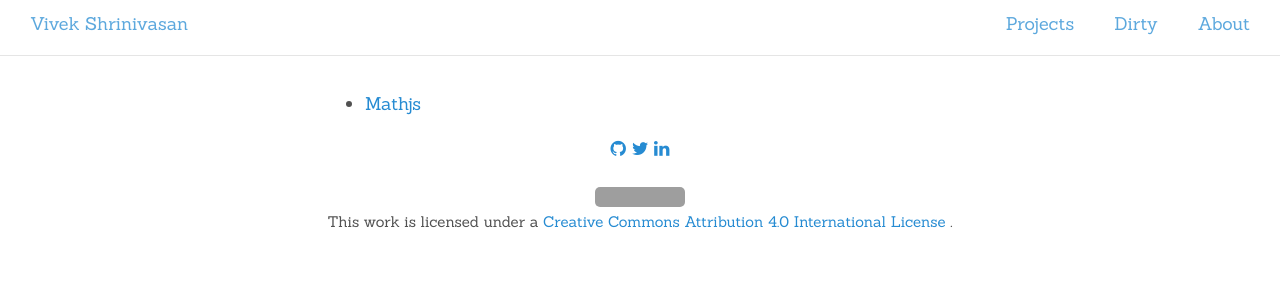
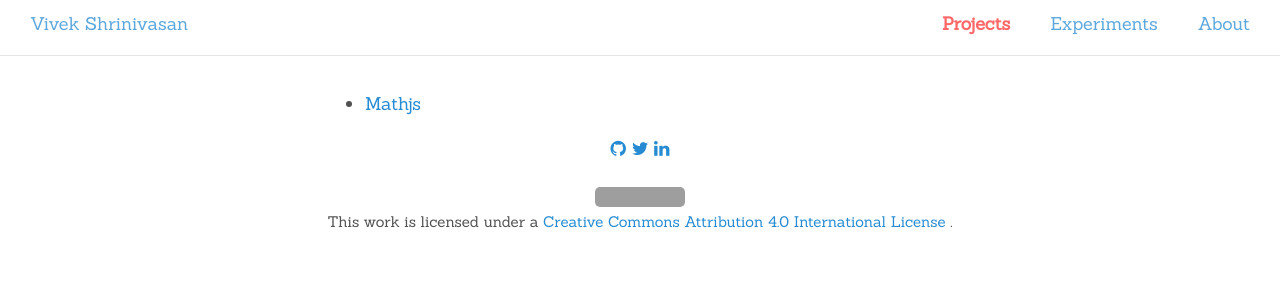
Before and after one commit to kaizer1v/kaizer1v.github.io, a Jekyll site: the page built from projects.md, in a window 1280 px wide. Shown: the top 300 px of the page. Built offline with Jekyll 4.4.1, drawn with Linux system fonts in a browser that asks for light colours; nearby versions of some CDN libraries; grey boxes are pictures that could not be loaded.

Commit message:
active page highlighted on nav

```diff
--- a/_config.yml
+++ b/_config.yml
@@ -43,7 +43,7 @@
 # This is the list of pages to include in the header of the website.
 pages_list:
   About:             '/about'
-  Dirty:             '/experiments'
+  Experiments:       '/experiments'
   Projects:          '/projects'
 
 # Includes an icon in the footer for each username you enter
--- a/_includes/nav.html
+++ b/_includes/nav.html
@@ -3,8 +3,12 @@
     <nav class="site-nav">
       <div class="trigger">
         <a class="page-link" href="{{ site.baseurl }}/">{{ site.title }}</a>
-        {% for page in site.pages_list %}
-          <a class="page-link" href="{{ page[1] | prepend: site.baseurl }}">{{ page[0] }}</a>
+        {% for pl in site.pages_list %}
+          {% if pl[0] == page.title %}
+            <a class="page-link-active" href="{{ pl[1] | prepend: site.baseurl }}">{{ pl[0] }}</a>
+          {% else %}
+            <a class="page-link" href="{{ pl[1] | prepend: site.baseurl }}">{{ pl[0] }}</a>
+          {% endif %}
         {% endfor %}
       </div>
     </nav>
--- a/_sass/_nav.scss
+++ b/_sass/_nav.scss
@@ -26,6 +26,7 @@
   width: 100%;
   line-height: $nav-height;
 
+  .page-link-active,
   .page-link {
     line-height: $base-line-height;
     float: left;
@@ -36,6 +37,11 @@
       float: right;
       margin-left: 10px;
     }
+
+  }
+  .page-link-active {
+    color: $theme-color;
+    font-weight: bolder;
   }
 
   /*@include media-query($on-palm) {
```
